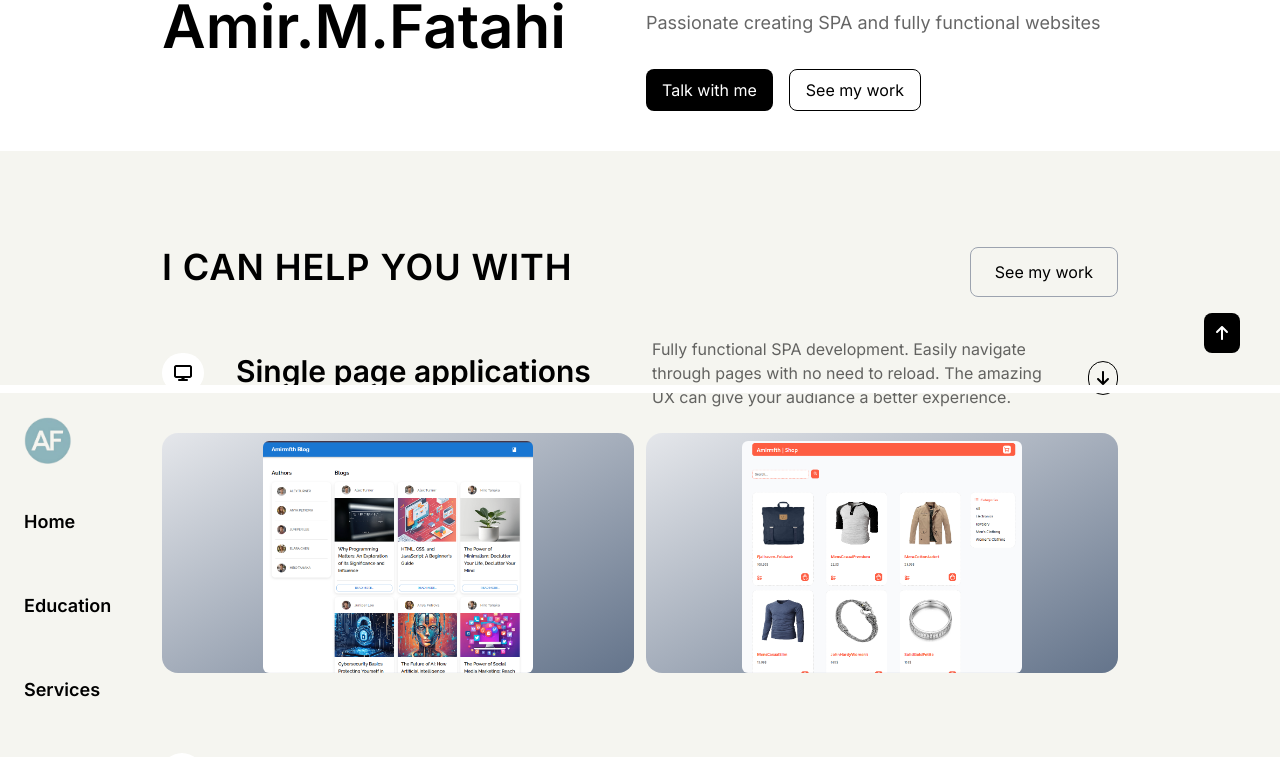
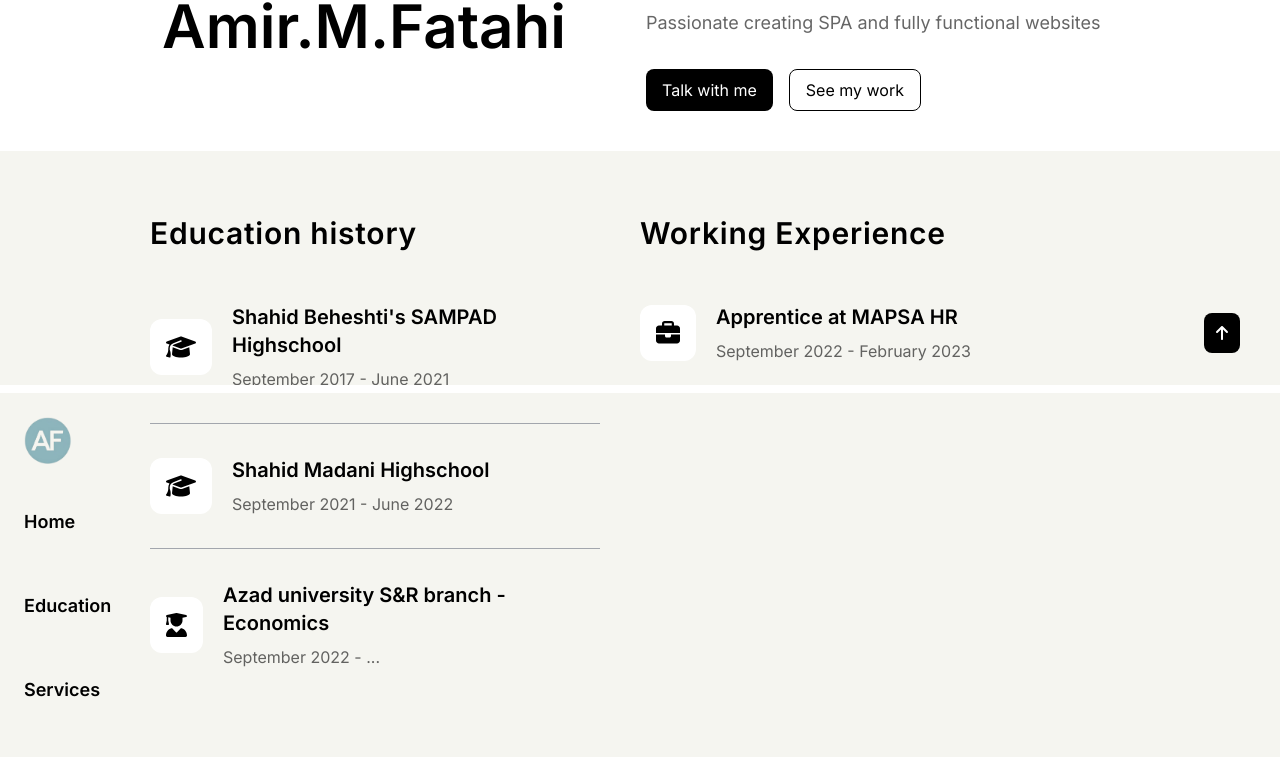
Before and after one commit to Amirmfth/Amirmfth-website, a React (Vite) app: page /home in a window 1280 px wide. Shown: the part 407-1164 px from the top of the page. Built offline with nearby package versions, Linux system fonts and the light colour scheme.

Commit message:
added routing & EduWork section

```diff
--- a/src/App.jsx
+++ b/src/App.jsx
@@ -1,8 +1,13 @@
+// Hooks
+import { useEffect } from "react";
+// Libraries
 import Aos from "aos";
 import "aos/dist/aos.css";
-import HomePage from "./pages/home-page/HomePage";
-import { useEffect } from "react";
+// Layout
 import Layout from "./layouts/Layout";
+// router
+import { BrowserRouter } from "react-router-dom";
+import Router from "./router/Router";
 
 function App() {
   useEffect(() => {
@@ -14,9 +19,11 @@ function App() {
 
   return (
     <div className="min-h-screen dark:bg-black dark:text-white">
+      <BrowserRouter>
       <Layout>
-        <HomePage />
+       <Router/>
       </Layout>
+      </BrowserRouter>
     </div>
   );
 }
--- a/src/pages/home-page/HomePage.jsx
+++ b/src/pages/home-page/HomePage.jsx
@@ -1,16 +1,23 @@
 import { FontAwesomeIcon } from "@fortawesome/react-fontawesome";
+import { faArrowUp } from "@fortawesome/free-solid-svg-icons";
+// Components
+import Hero from "./components/Hero";
+import EduWork from "./components/EduWork";
 import Abilities from "./components/Abilities";
-import Hero from "./components/Hero";
-import { faArrowUp } from "@fortawesome/free-solid-svg-icons";
 
 function HomePage() {
   return (
     <div>
       <Hero />
+      <EduWork />
       <Abilities />
-      <button className="fixed right-4 bottom-10 py-2 px-3 rounded-lg text-white bg-black md:right-10 dark:bg-white dark:text-black" onClick={e => window.scrollTo({top:0})}>
-        <FontAwesomeIcon icon={faArrowUp}/>
-        </button>
+      {/* Fixed button */}
+      <button
+        className="fixed right-4 bottom-10 py-2 px-3 rounded-lg text-white bg-black md:right-10 dark:bg-white dark:text-black"
+        onClick={(e) => window.scrollTo({ top: 0 })}
+      >
+        <FontAwesomeIcon icon={faArrowUp} />
+      </button>
     </div>
   );
 }
--- /dev/null
+++ b/src/pages/home-page/components/EduWork.jsx
@@ -0,0 +1,81 @@
+import { faBriefcase, faGraduationCap, faUserGraduate } from "@fortawesome/free-solid-svg-icons";
+import { FontAwesomeIcon } from "@fortawesome/react-fontawesome";
+
+function EduWork() {
+  return (
+    <section id="edu-work" className="bg-light-gray dark:bg-dark-gray">
+      <div data-aos="fade-up" className="container flex flex-col pt-16 px-5 space-y-10 md:flex-row md:space-y-0 md:mx-auto">
+        {/* Education container */}
+        <div className="flex flex-col space-y-5 md:w-1/2 ">
+          {/* Header */}
+          <h2 className="text-3xl font-semibold tracking-wide">
+            Education history
+          </h2>
+          {/* Items */}
+          <div className="flex flex-col   divide-y divide-gray-500 divide-opacity-60 md:pr-10 ">
+            {/* Item 1 */}
+            <div data-aos="fade-up" className="flex space-x-5 py-8">
+              {/* Logo */}
+              <div className="flex h-fit my-auto items-center justify-center rounded-xl bg-white p-4 dark:bg-black ">
+                <FontAwesomeIcon size="xl" icon={faGraduationCap} />
+              </div>
+              {/* description */}
+              <div className="flex flex-col space-y-2">
+                <h2 className="text-xl font-semibold">Shahid Beheshti's SAMPAD Highschool</h2>
+                <p className="opacity-60">September 2017 - June 2021</p>
+              </div>
+            </div>
+             {/* Item 2 */}
+             <div data-aos="fade-up" className="flex space-x-5 py-8">
+              {/* Logo */}
+              <div className="flex h-fit my-auto items-center justify-center rounded-xl bg-white p-4 dark:bg-black ">
+                <FontAwesomeIcon size="xl" icon={faGraduationCap} />
+              </div>
+              {/* description */}
+              <div className="flex flex-col space-y-2">
+                <h2 className="text-xl font-semibold">Shahid Madani Highschool</h2>
+                <p className="opacity-60">September 2021 - June 2022</p>
+              </div>
+            </div>
+            {/* Item 3 */}
+            <div data-aos="fade-up" className="flex space-x-5 py-8">
+              {/* Logo */}
+              <div className="flex h-fit my-auto items-center justify-center rounded-xl bg-white p-4 dark:bg-black ">
+                <FontAwesomeIcon size="xl" icon={faUserGraduate} />
+              </div>
+              {/* description */}
+              <div className="flex flex-col space-y-2">
+                <h2 className="text-xl font-semibold">Azad university S&R branch - Economics</h2>
+                <p className="opacity-60">September 2022 - ...</p>
+              </div>
+            </div>
+          </div>
+        </div>
+        {/* Work container */}
+        <div className="flex flex-col space-y-5 md:w-1/2 ">
+          {/* Header */}
+          <h2 className="text-3xl font-semibold tracking-wide">
+            Working Experience
+          </h2>
+          {/* Items */}
+          <div className="flex flex-col  divide-y divide-gray-500 divide-opacity-60 ">
+            {/* Item 1 */}
+            <div data-aos="fade-up" className="flex space-x-5 py-8">
+              {/* Logo */}
+              <div className="flex h-fit my-auto items-center justify-center rounded-xl bg-white p-4 dark:bg-black ">
+                <FontAwesomeIcon size="xl" icon={faBriefcase} />
+              </div>
+              {/* description */}
+              <div className="flex flex-col space-y-2">
+                <h2 className="text-xl font-semibold">Apprentice at MAPSA HR</h2>
+                <p className="opacity-60">September 2022 - February 2023</p>
+              </div>
+            </div>
+          </div>
+        </div>
+      </div>
+    </section>
+  );
+}
+
+export default EduWork;
--- /dev/null
+++ b/src/router/Router.jsx
@@ -0,0 +1,14 @@
+import { Navigate, Route, Routes } from "react-router-dom";
+import HomePage from "../pages/home-page/HomePage";
+
+function Router() {
+  return (
+    <Routes>
+        <Route path="/" element={<Navigate to={"/home"} />} />
+        <Route path="/home" element={<HomePage />} />
+
+    </Routes>
+  )
+}
+
+export default Router
```
